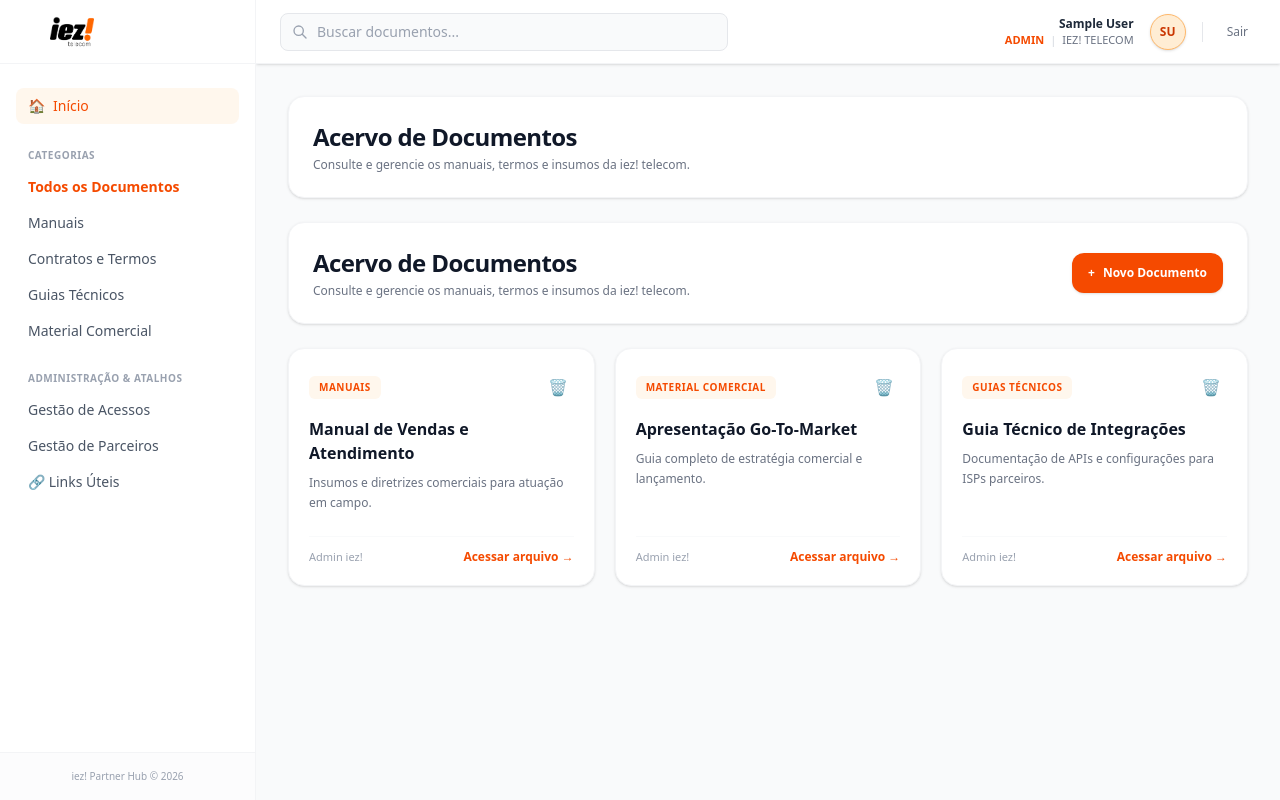
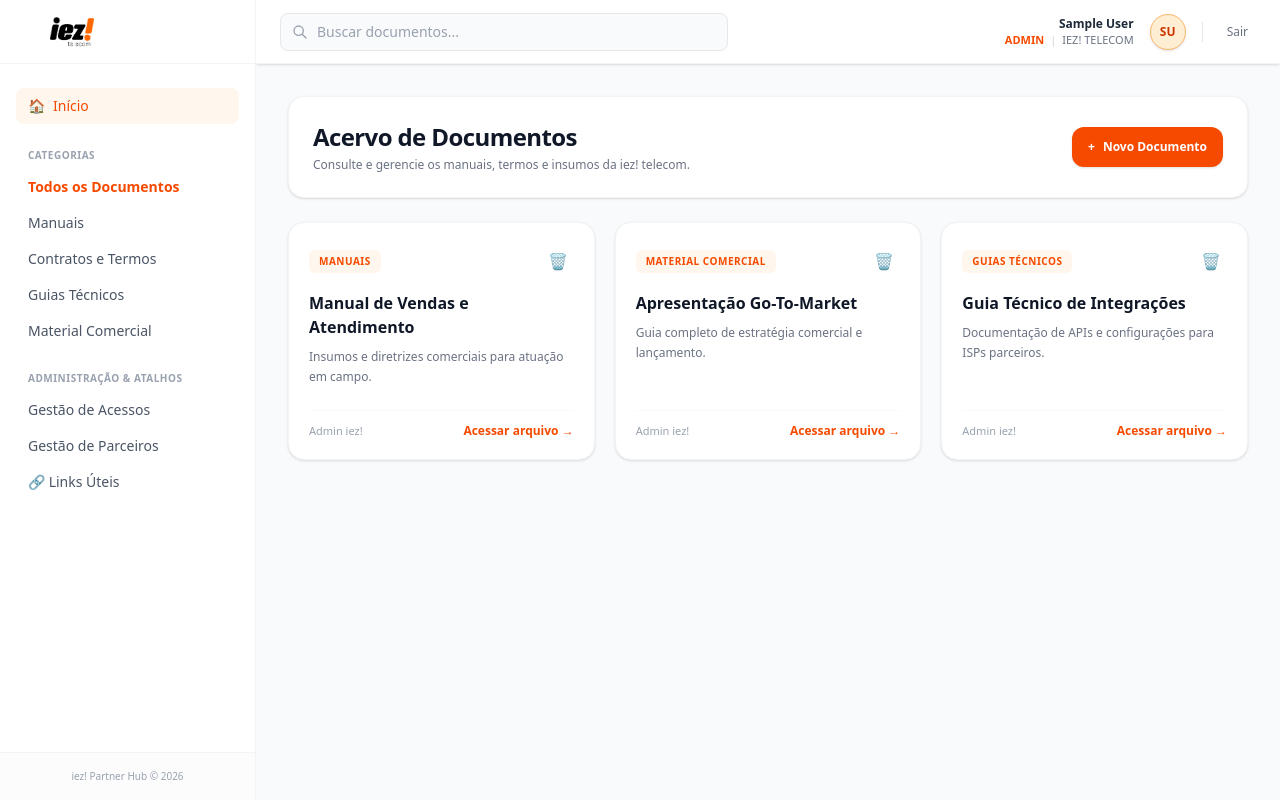
Before and after one commit to andersonesteves-cyber/iez-partner-hub, a Next.js app: page / in a window 1280 px wide. Built offline with nearby package versions, Linux system fonts and the light colour scheme; sample sign-in values are in the browser's storage.

Commit message:
fix: remove cabecalho duplicado na home e corrige persistencia de aprovacao de usuarios

```diff
--- a/app/page.tsx
+++ b/app/page.tsx
@@ -5,24 +5,8 @@ export default async function Home({
 }: {
   searchParams: Promise<{ q?: string }>;
 }) {
-  // Trata a leitura assíncrona do searchParams no Next.js 15
   const resolvedParams = await searchParams;
   const query = resolvedParams?.q || '';
 
-  return (
-    <div className="space-y-6 font-sans">
-      {/* CABEÇALHO DO ACERVO */}
-      <div className="bg-white p-6 rounded-2xl border border-gray-100 shadow-sm flex flex-col sm:flex-row sm:items-center justify-between gap-4">
-        <div>
-          <h1 className="text-2xl font-bold text-gray-900 tracking-tight">Acervo de Documentos</h1>
-          <p className="text-xs text-gray-500 mt-1">
-            Consulte e gerencie os manuais, termos e insumos da iez! telecom.
-          </p>
-        </div>
-      </div>
-
-      {/* GERENCIADOR DE DOCUMENTOS */}
-      <DocumentosManager searchQuery={query} />
-    </div>
-  );
+  return <DocumentosManager searchQuery={query} />;
 }
--- a/app/usuarios/page.tsx
+++ b/app/usuarios/page.tsx
@@ -16,7 +16,7 @@ const API_URL = process.env.NEXT_PUBLIC_API_URL || 'https://api-iez-partner-hub.
 
 const USUARIOS_PADRAO: Usuario[] = [
   { id: '1', nome: 'Anderson Luiz Fernandes Esteves', email: 'anderson.esteves@iez.com.br', empresa: 'IEZ! TELECOM', role: 'ADMIN', status: 'ATIVO' },
-  { id: '2', nome: 'Renato Pereira Soares', email: 'renato.soares@iez.com.br', empresa: 'iez! Telecom', role: 'ADMIN', status: 'ATIVO' },
+  { id: '2', nome: 'Renato Pereira Soares', email: 'renato.soares@iez.com.br', empresa: 'iez! Telecom', role: 'ADMIN', status: 'PENDENTE' },
 ];
 
 export default function GestaoAcessosPage() {
@@ -27,7 +27,7 @@ export default function GestaoAcessosPage() {
   const [filtroPerfil, setFiltroPerfil] = useState('TODOS');
   const [currentUser, setCurrentUser] = useState<any>(null);
 
-  // Modal de Criação de Usuário
+  // Modal de Criação
   const [isCreateOpen, setIsCreateOpen] = useState(false);
   const [novoNome, setNovoNome] = useState('');
   const [novoEmail, setNovoEmail] = useState('');
@@ -60,7 +60,7 @@ export default function GestaoAcessosPage() {
       } catch (e) {}
     }
 
-    // Leitura inicial imediata do cache local para resposta rápida na UI
+    // Carrega prioritariamente o cache local do navegador
     const salvosLocais = localStorage.getItem('iez_usuarios');
     if (salvosLocais) {
       try {
@@ -91,14 +91,25 @@ export default function GestaoAcessosPage() {
       if (res.ok) {
         const data = await res.json();
         if (Array.isArray(data) && data.length > 0) {
-          // Mescla itens vindos da API com novidades cadastradas localmente
           const salvosLocais = localStorage.getItem('iez_usuarios');
           const locais: Usuario[] = salvosLocais ? JSON.parse(salvosLocais) : [];
 
+          // Preserva alterações locais (como aprovações) sobrepondo os dados da API se existirem
+          const mapaLocais = new Map(locais.map((u) => [u.id, u]));
+
+          const listaConsolidada = data.map((uApi: Usuario) => {
+            const local = mapaLocais.get(uApi.id);
+            return local || uApi;
+          });
+
+          // Adiciona novos usuários locais que ainda não estejam na API
           const idsApi = new Set(data.map((u: any) => String(u.id)));
-          const novosApenasLocais = locais.filter((l) => !idsApi.has(String(l.id)));
+          locais.forEach((l) => {
+            if (!idsApi.has(String(l.id)) && !listaConsolidada.some((x) => x.id === l.id)) {
+              listaConsolidada.unshift(l);
+            }
+          });
 
-          const listaConsolidada = [...novosApenasLocais, ...data];
           atualizarEstadoLocal(listaConsolidada);
         }
       }
@@ -152,9 +163,7 @@ export default function GestaoAcessosPage() {
         headers: { 'Content-Type': 'application/json' },
         body: JSON.stringify(novoUsuario),
       });
-    } catch (err) {
-      console.warn('Servidor offline. Usuário registrado localmente.');
-    }
+    } catch (err) {}
   };
 
   const handleAlterarStatus = async (id: string, novoStatus: 'ATIVO' | 'BLOQUEADO') => {
@@ -326,7 +335,7 @@ export default function GestaoAcessosPage() {
                     <td className="py-3.5 px-4 text-right space-x-1.5">
                       {u.status === 'PENDENTE' && (
                         <>
-                          <button onClick={() => handleAlterarStatus(u.id, 'ATIVO')} className="px-3 py-1.5 bg-orange-600 hover:bg-orange-700 text-white font-bold text-xs rounded-lg">
+                          <button onClick={() => handleAlterarStatus(u.id, 'ATIVO')} className="px-3 py-1.5 bg-orange-600 hover:bg-orange-700 text-white font-bold text-xs rounded-lg shadow-sm">
                             Aprovar
                           </button>
                           <button onClick={() => handleAlterarStatus(u.id, 'BLOQUEADO')} className="px-3 py-1.5 border border-gray-200 text-red-600 hover:bg-red-50 font-bold text-xs rounded-lg">
```
